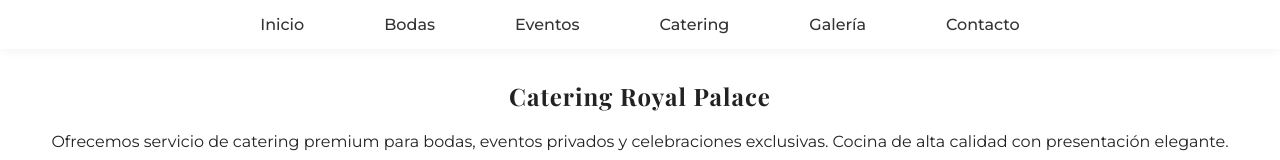
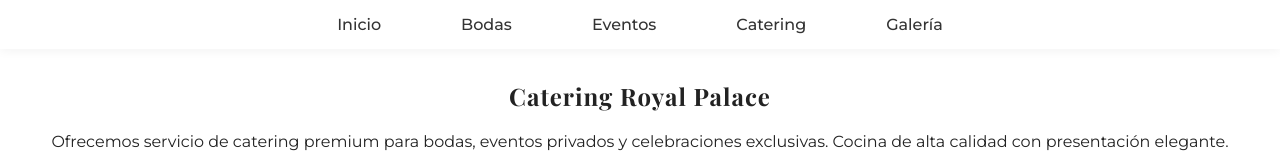
Before and after one commit to madridroyalpalace-oss/madridroyalpalace-oss.github.io, a plain HTML site: page catering.html in a window 1280 px wide. Shown: the top 160 px of the page. Drawn offline with nearby package versions, Linux system fonts and the light colour scheme.

Commit message:
Update catering.html

```diff
--- a/catering.html
+++ b/catering.html
@@ -16,7 +16,6 @@
 <a href="eventos.html">Eventos</a>
 <a href="catering.html">Catering</a>
 <a href="galeria.html">Galería</a>
-<a href="index.htlm#contacto">Contacto</a>
 </nav>
 
 <section class="section">
```
